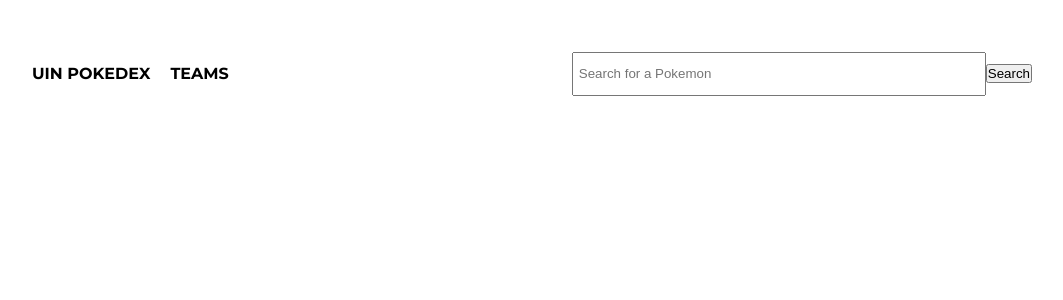
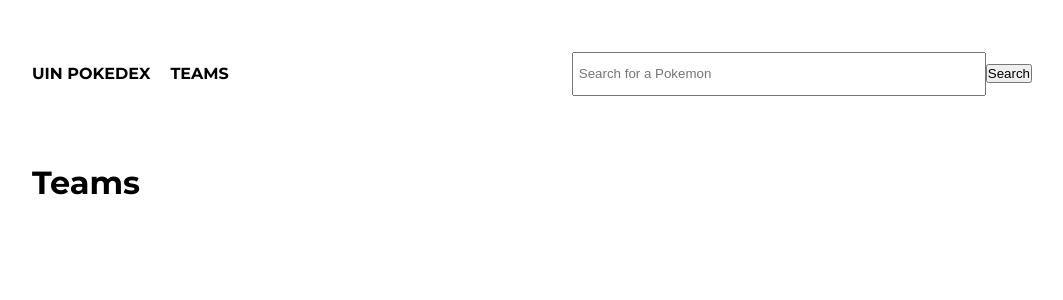
Before and after one commit to Sonus1999/GruppeEksamen2024, a React (Vite) app in the folder frontend/: page /teams in a window 1280 px wide. Shown: the top 300 px of the page, without its empty margins (108-1171 px from the left). Built offline with nearby package versions, Linux system fonts and the light colour scheme.

Commit message:
La til "Teams" overskrfit som er krav

```diff
--- a/frontend/src/components/Teams.jsx
+++ b/frontend/src/components/Teams.jsx
@@ -1,3 +1,8 @@
 export default function Teams(){
 
+    return (
+        <>
+          <h1>Teams</h1>
+        </>
+      );
 }
```
